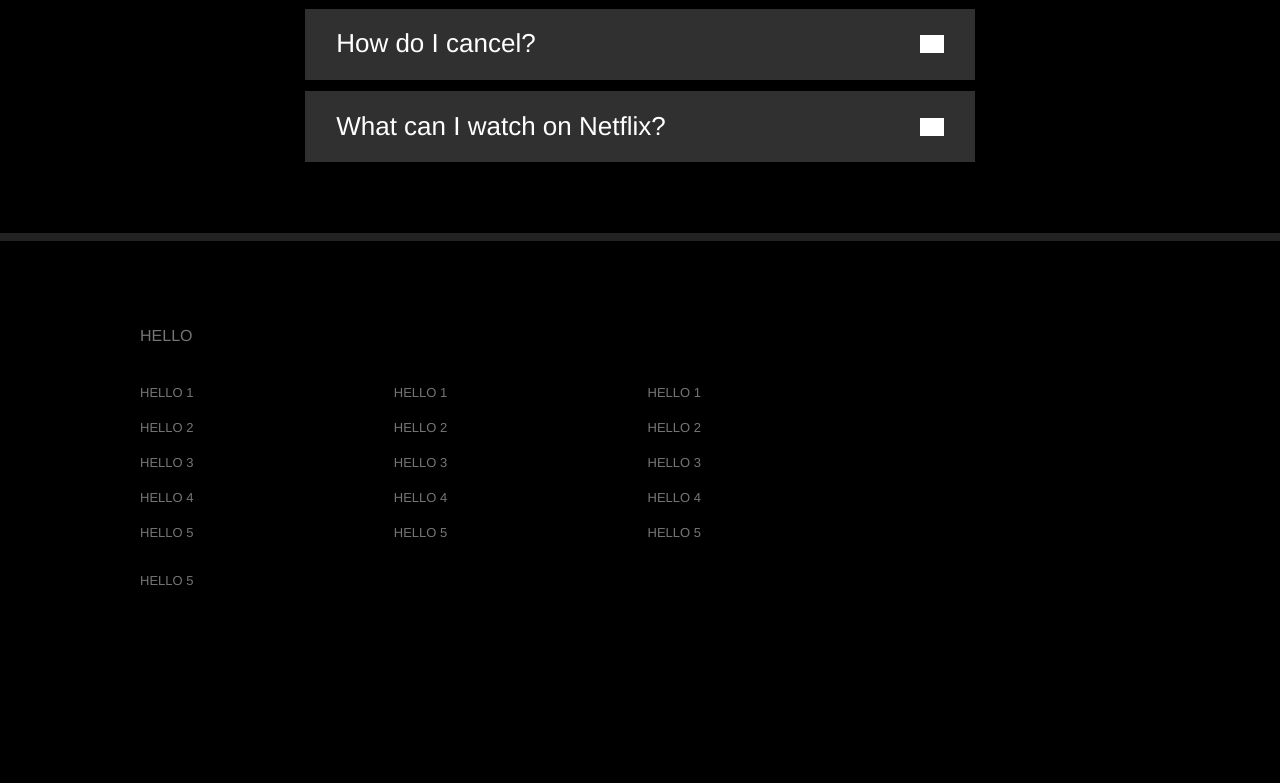
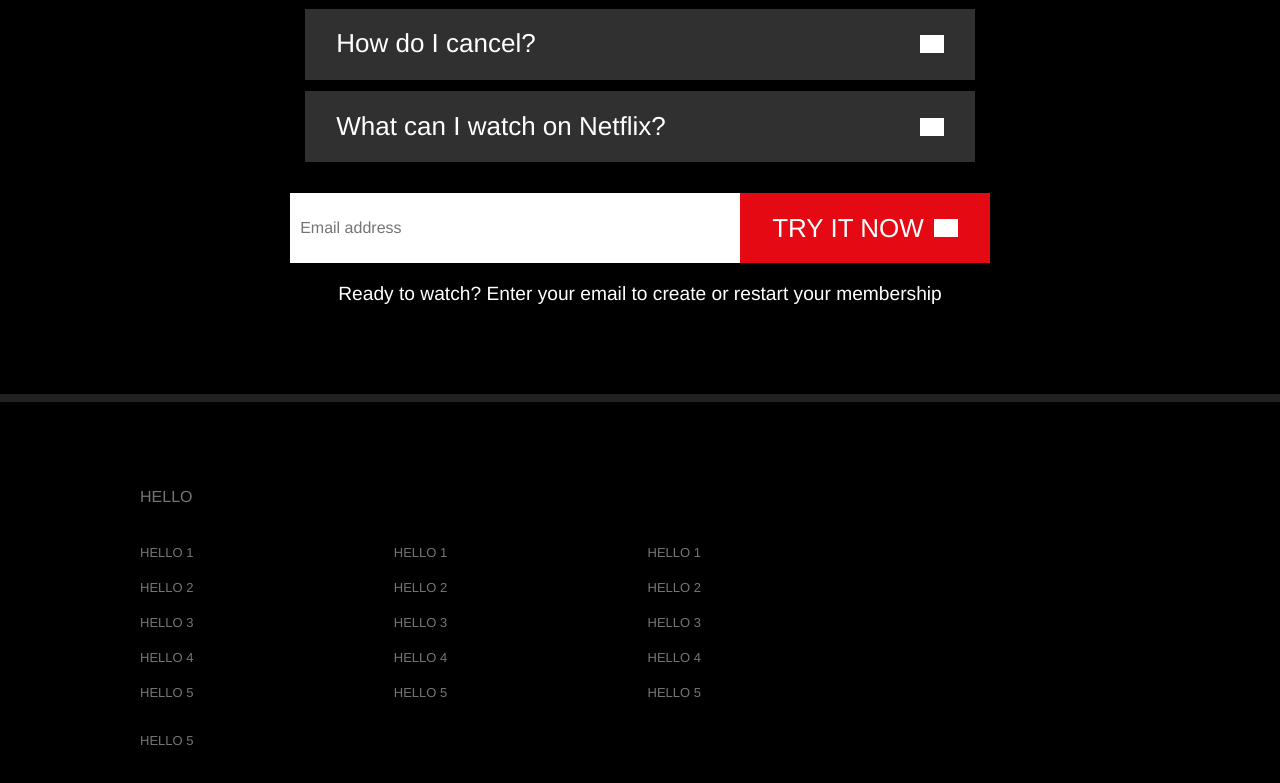
Before and after one commit to binonguyen1090/Netflix-clone, a React (Create React App) app: page / in a window 1280 px wide. Shown: the part 2182-2965 px from the top of the page. Before the commit the page ends 2881 px from the top, so only its background shows below. Built offline with nearby package versions, Linux system fonts and the light colour scheme; grey boxes are pictures that could not be loaded; the HTML template or start-up script is replaced by a standard one.

Commit message:
add Optform in Accordion component

```diff
--- /dev/null
+++ b/src/components/opt-form/index.js
@@ -0,0 +1,24 @@
+import { Container,Text,Break ,Button,Input} from "./styles/opt-form";
+
+const OptForm = ({children,  ...restProps})  =>{
+    return (
+        <Container {...restProps}>{children}</Container>
+    )
+}
+
+OptForm.Text = function OptFormText({children, ...restProps}){
+    return <Text {...restProps}>{children}</Text>
+}
+OptForm.Button = function OptFormButton({children, ...restProps}){
+    return <Button {...restProps}>{children}
+        <img src="/images/icons/chevron-right.png" alt="Try Now" />
+    </Button>
+}
+OptForm.Break = function OptFormBreak({children, ...restProps}){
+    return <Break {...restProps}/>
+}
+OptForm.Input = function OptFormInput({children, ...restProps}){
+    return <Input {...restProps} />
+}
+
+export default OptForm
--- /dev/null
+++ b/src/components/opt-form/styles/opt-form.js
@@ -0,0 +1,73 @@
+import styled from 'styled-components/macro';
+
+export const Container = styled.div`
+  display: flex;
+  justify-content: center;
+  height: 100%;
+  margin-top: 20px;
+  flex-wrap: wrap;
+
+  @media (max-width: 1000px) {
+    flex-direction: column;
+    align-items: center;
+  }
+`;
+
+export const Input = styled.input`
+  max-width: 450px;
+  width: 100%;
+  border: 0;
+  padding: 10px;
+  height: 70px;
+  box-sizing: border-box;
+`;
+
+export const Break = styled.div`
+  flex-basis: 100%;
+  height: 0;
+`;
+
+export const Button = styled.button`
+  display: flex;
+  align-items: center;
+  height: 70px;
+  background: #e50914;
+  color: white;
+  text-transform: uppercase;
+  padding: 0 32px;
+  font-size: 26px;
+  border: 0;
+  cursor: pointer;
+
+  img {
+    margin-left: 10px;
+    filter: brightness(0) invert(1);
+    width: 24px;
+
+    @media (max-width: 1000px) {
+      width: 16px;
+    }
+  }
+
+  &:hover {
+    background: #f40612;
+  }
+
+  @media (max-width: 1000px) {
+    height: 50px;
+    font-size: 16px;
+    margin-top: 20px;
+    font-weight: bold;
+  }
+`;
+
+export const Text = styled.p`
+  font-size: 19.2px;
+  color: white;
+  text-align: center;
+
+  @media (max-width: 600px) {
+    font-size: 16px;
+    line-height: 22px;
+  }
+`;
--- a/src/containers/accordion.js
+++ b/src/containers/accordion.js
@@ -1,6 +1,7 @@
 import React from "react";
 import faqsData from "../fixtures/faqs.json"
 import { Accordion } from "../components";
+import OptForm from "../components/opt-form";
 
 
 export function AccordionContainer() {
@@ -13,6 +14,13 @@ export function AccordionContainer() {
           <Accordion.Body>{item.body}</Accordion.Body>
         </Accordion.Item>
       ))}
+      <OptForm>
+        <OptForm.Input placeholder="Email address" />
+        <OptForm.Button>Try it now</OptForm.Button>
+        <OptForm.Break />
+        <OptForm.Text>Ready to watch? Enter your email to create or restart your membership</OptForm.Text>
+      </OptForm>
+
     </Accordion>
   )
 }
```
